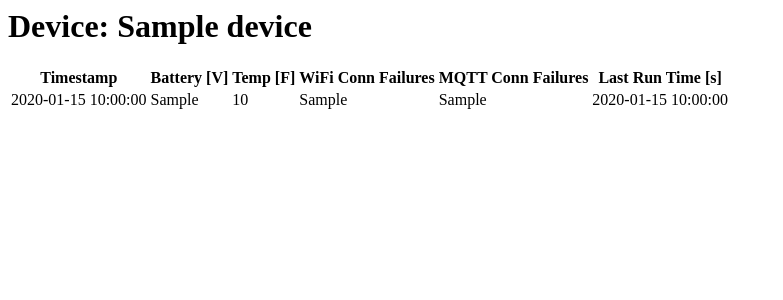
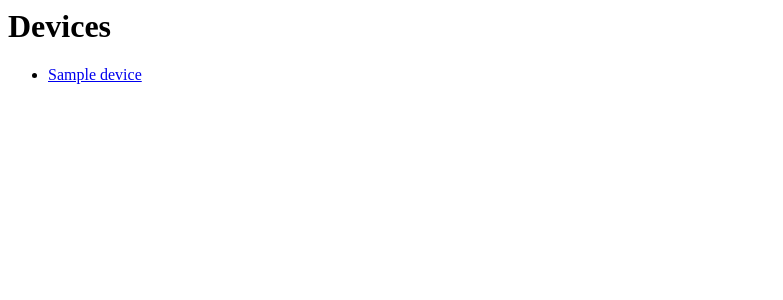
Before and after one commit to jeffkub/wifi-hydrometer, a Flask app: template firmware/mqtt-logger/app/templates/index.html in a window 1280 px wide. Shown: the top 300 px of the page, without its empty margins (0-783 px from the left). Run offline with Flask 2, Linux system fonts and the light colour scheme; tables that the repository leaves empty hold one stand-in row (values such as "Sample post"); the template is opened without the code that fills it: values that come from a table or form of the project are taken from there, most other values are stand-ins (such as "Sample title", 1, 10 or a date in 2020); data that the repository does not hold is empty.

Commit message:
Implemented index and device page

```diff
--- a/firmware/mqtt-logger/app/routes.py
+++ b/firmware/mqtt-logger/app/routes.py
@@ -6,6 +6,12 @@ from app.models import Device
 @app.route('/')
 @app.route('/index')
 def index():
-    device = Device.query.filter_by(name='test').first_or_404()
+    devices = Device.query.all()
+    return render_template('index.html', devices=devices)
+
+
+@app.route('/device/<name>')
+def device(name):
+    device = Device.query.filter_by(name=name).first_or_404()
     logs = device.logs.all()
-    return render_template('index.html', device=device, logs=logs)
+    return render_template('device.html', device=device, logs=logs)
--- a/firmware/mqtt-logger/app/templates/index.html
+++ b/firmware/mqtt-logger/app/templates/index.html
@@ -3,28 +3,11 @@
         <title>MQTT Logger</title>
     </head>
     <body>
-        <h1>Device: {{ device.name }}</h1>
-
-        <table>
-            <tr>
-                <th>Timestamp</th>
-                <th>Battery [V]</th>
-                <th>Temp [F]</th>
-                <th>WiFi Conn Failures</th>
-                <th>MQTT Conn Failures</th>
-                <th>Last Run Time [s]</th>
-            </tr>
-
-            {% for log in logs %}
-            <tr>
-                <td>{{ log.timestamp }}</td>
-                <td>{{ log.bat_v }}</td>
-                <td>{{ log.temp_f }}</td>
-                <td>{{ log.wifi_conn_fail }}</td>
-                <td>{{ log.mqtt_conn_fail }}</td>
-                <td>{{ log.last_run_time }}</td>
-            </tr>
+        <h1>Devices</h1>
+        <ul>
+            {% for dev in devices %}
+            <li><a href="/device/{{ dev.name }}">{{ dev.name }}</a></li>
             {% endfor %}
-        </table>
+        </ul>
     </body>
 </html>
```
Also changed, not shown: firmware/mqtt-logger/app/templates/device.html (added, +30 -0 lines).
